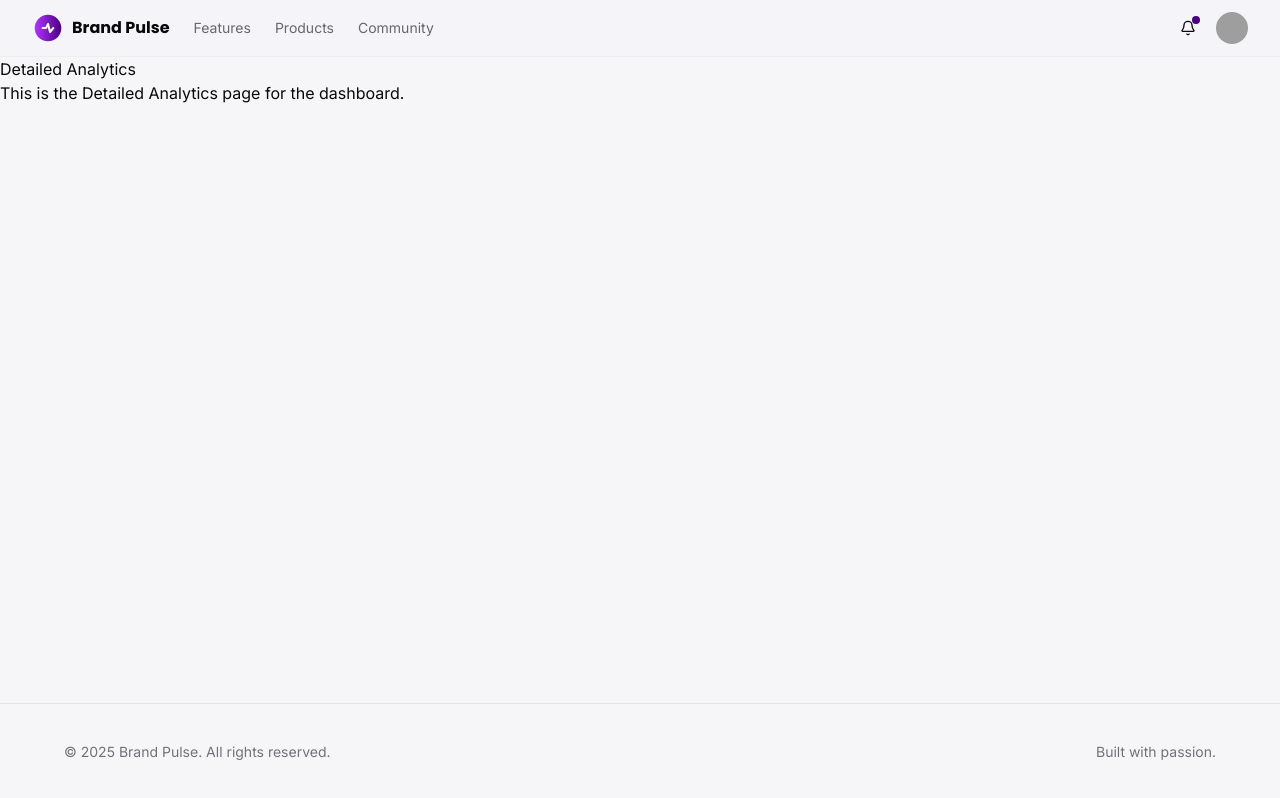
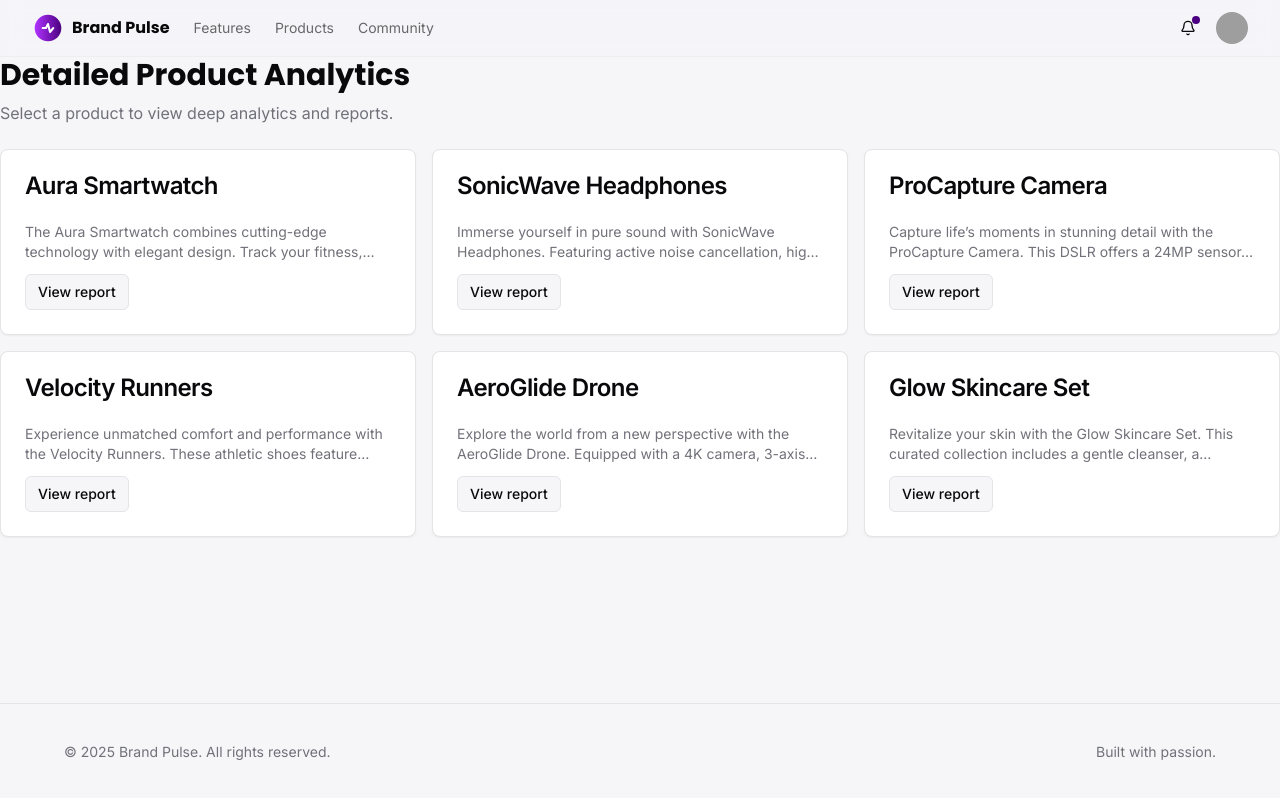
Before and after one commit to vishjoshi789-debug/earn4insights, a Next.js app: page /dashboard/detailed-analytics in a window 1280 px wide. Built offline with nearby package versions, Linux system fonts and the light colour scheme; grey boxes are pictures that could not be loaded.

Commit message:
Add dashboard detailed analytics listing page

```diff
--- a/src/app/dashboard/detailed-analytics/page.tsx
+++ b/src/app/dashboard/detailed-analytics/page.tsx
@@ -1,15 +1,40 @@
-import React from "react";
+import { mockProducts } from '@/lib/data';
+import Link from 'next/link';
+import { Card, CardContent, CardHeader, CardTitle } from '@/components/ui/card';
+import { Button } from '@/components/ui/button';
 
 export default function DetailedAnalyticsPage() {
   return (
-    <main>
-      <header>
-        <h1>Detailed Analytics</h1>
-      </header>
+    <div className="space-y-6">
+      <div>
+        <h1 className="text-3xl font-headline font-bold mb-2">
+          Detailed Product Analytics
+        </h1>
+        <p className="text-muted-foreground">
+          Select a product to view deep analytics and reports.
+        </p>
+      </div>
 
-      <section>
-        <p>This is the Detailed Analytics page for the dashboard.</p>
-      </section>
-    </main>
+      <div className="grid gap-4 md:grid-cols-2 lg:grid-cols-3">
+        {mockProducts.map((product) => (
+          <Card key={product.id}>
+            <CardHeader>
+              <CardTitle>{product.name}</CardTitle>
+            </CardHeader>
+            <CardContent className="space-y-3">
+              <p className="text-sm text-muted-foreground line-clamp-2">
+                {product.description}
+              </p>
+
+              <Button asChild size="sm" variant="outline">
+                <Link href={`/dashboard/report/${product.id}`}>
+                  View report
+                </Link>
+              </Button>
+            </CardContent>
+          </Card>
+        ))}
+      </div>
+    </div>
   );
 }
```
